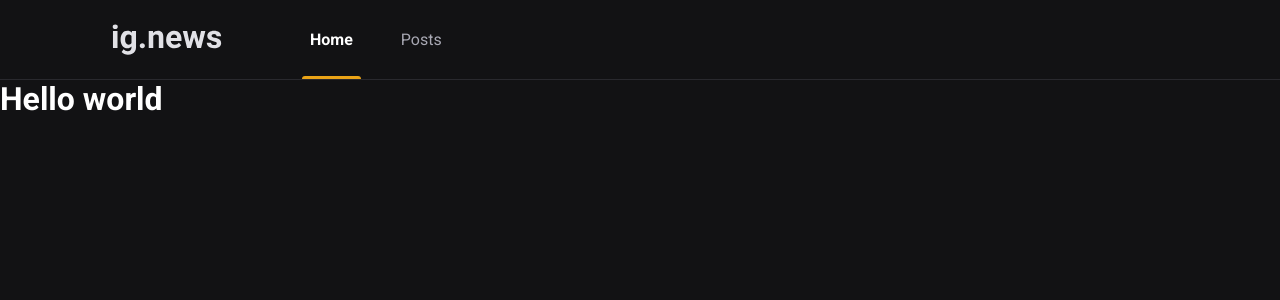
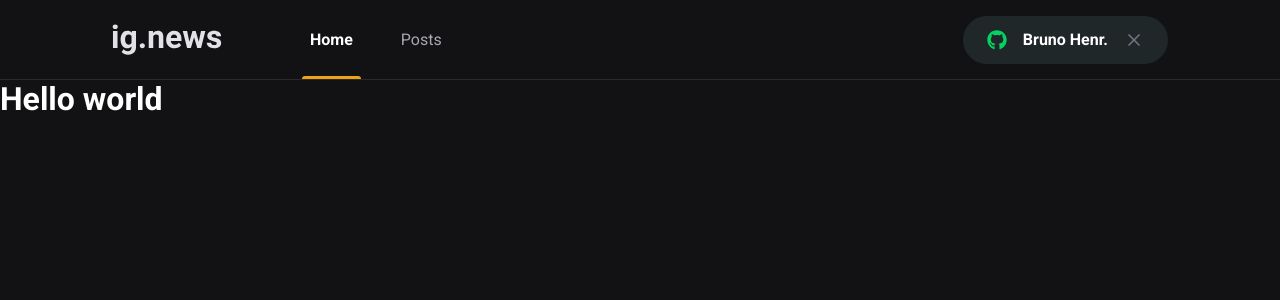
Before and after one commit to bruno-henr/ignews, a Next.js app: page / in a window 1280 px wide. Shown: the top 300 px of the page. Built offline with nearby package versions, Linux system fonts and the light colour scheme.

Commit message:
feat(signinbutton): criando botao de logar

```diff
--- a/src/components/Header/index.tsx
+++ b/src/components/Header/index.tsx
@@ -1,4 +1,5 @@
 import React from 'react';
+import { SignInButton } from '../SignInButton/index';
 
 import styles from './styles.module.scss'
 
@@ -11,6 +12,8 @@ export const Header: React.FC = () => {
                 <a className={styles.active}>Home</a>
                 <a>Posts</a>
             </nav>
+
+            <SignInButton />
         </div>
     </header>
   )
--- a/src/components/Header/styles.module.scss
+++ b/src/components/Header/styles.module.scss
@@ -51,4 +51,8 @@
             }
         }
     }
+
+    button {
+        margin-left: auto;
+    }
 }
--- /dev/null
+++ b/src/components/SignInButton/index.tsx
@@ -0,0 +1,23 @@
+import React from 'react';
+
+import { FaGithub } from 'react-icons/fa'
+import { FiX } from 'react-icons/fi'
+
+import styles from './styles.module.scss'
+
+export const SignInButton: React.FC = () => {
+    const isUserLoggedIn = true;
+
+    return isUserLoggedIn ? (
+        <button className={styles.signInButton}>
+            <FaGithub color="#04d361" />
+            Bruno Henr.
+            <FiX color="#737380" className={styles.closeIcon} />
+        </button>
+    ) : (
+        <button className={styles.signInButton}>
+            <FaGithub color="#eba417" />
+            Sign in with github
+        </button>
+    )
+}
--- /dev/null
+++ b/src/components/SignInButton/styles.module.scss
@@ -0,0 +1,33 @@
+.signInButton {
+    height: 3rem;
+    border-radius: 3rem;
+    background-color: var(--gray-850);
+    border: 0px;
+    padding: 0 1.5rem;
+
+    display: flex;
+    align-items: center;
+    justify-content: center;
+
+    color: var(--white);
+    font-weight: bold;
+
+    svg {
+        width: 20px;
+        height: 20px;
+    }
+
+    svg:first-child {
+        margin-right: 1rem;
+    }
+
+    svg.closeIcon {
+        margin-left: 1rem;
+    }
+
+    transition: filter .2s;
+
+    &:hover {
+        filter: brightness(.8);
+    }
+}
--- a/src/pages/_document.tsx
+++ b/src/pages/_document.tsx
@@ -6,7 +6,7 @@ export default class MyDocument extends Document {
             <Html>
                 <Head>
                     <link rel="preconnect" href="https://fonts.googleapis.com" />
-                    <link rel="preconnect" href="https://fonts.gstatic.com" crossorigin/>
+                    <link rel="preconnect" href="https://fonts.gstatic.com" crossOrigin="true" />
                     <link href="https://fonts.googleapis.com/css2?family=Roboto:wght@300;400;500;700;900&display=swap" rel="stylesheet" />
 
                     <link rel="shortcut icon" href="/favicon.png" type="image/x-icon" />
--- a/src/styles/global.scss
+++ b/src/styles/global.scss
@@ -22,6 +22,7 @@
     --gray-100: #e1e1e6;
     --gray-300: #a8a8b3;
     --gray-800: #29292e;
+    --gray-850: #1f2729;
     --gray-900: #121214;
 
     --cyan-500: #61dafb;
```
Also changed, not shown: package.json (+4 -3 lines), 1 other file (tests, documents, lock files or other folders).
